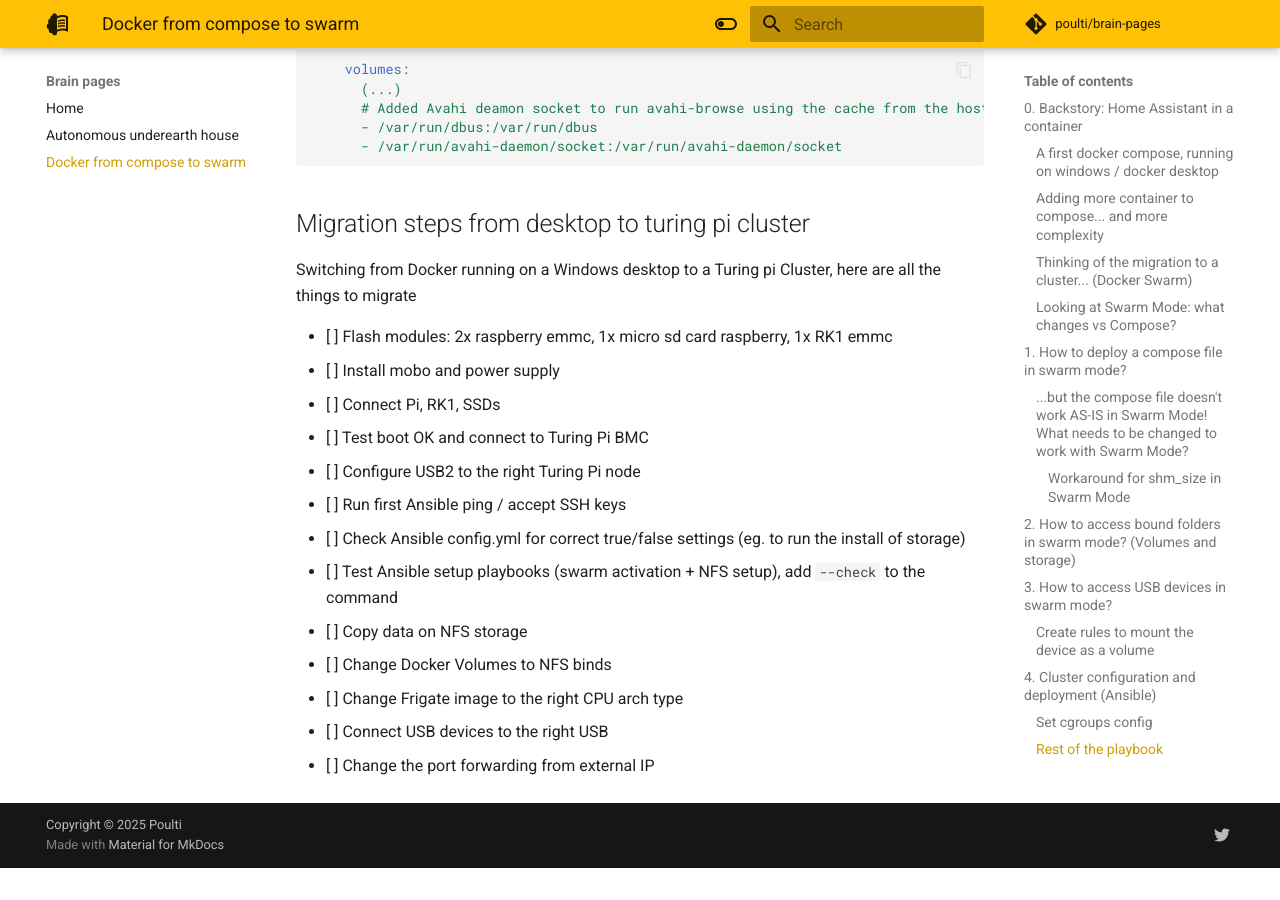
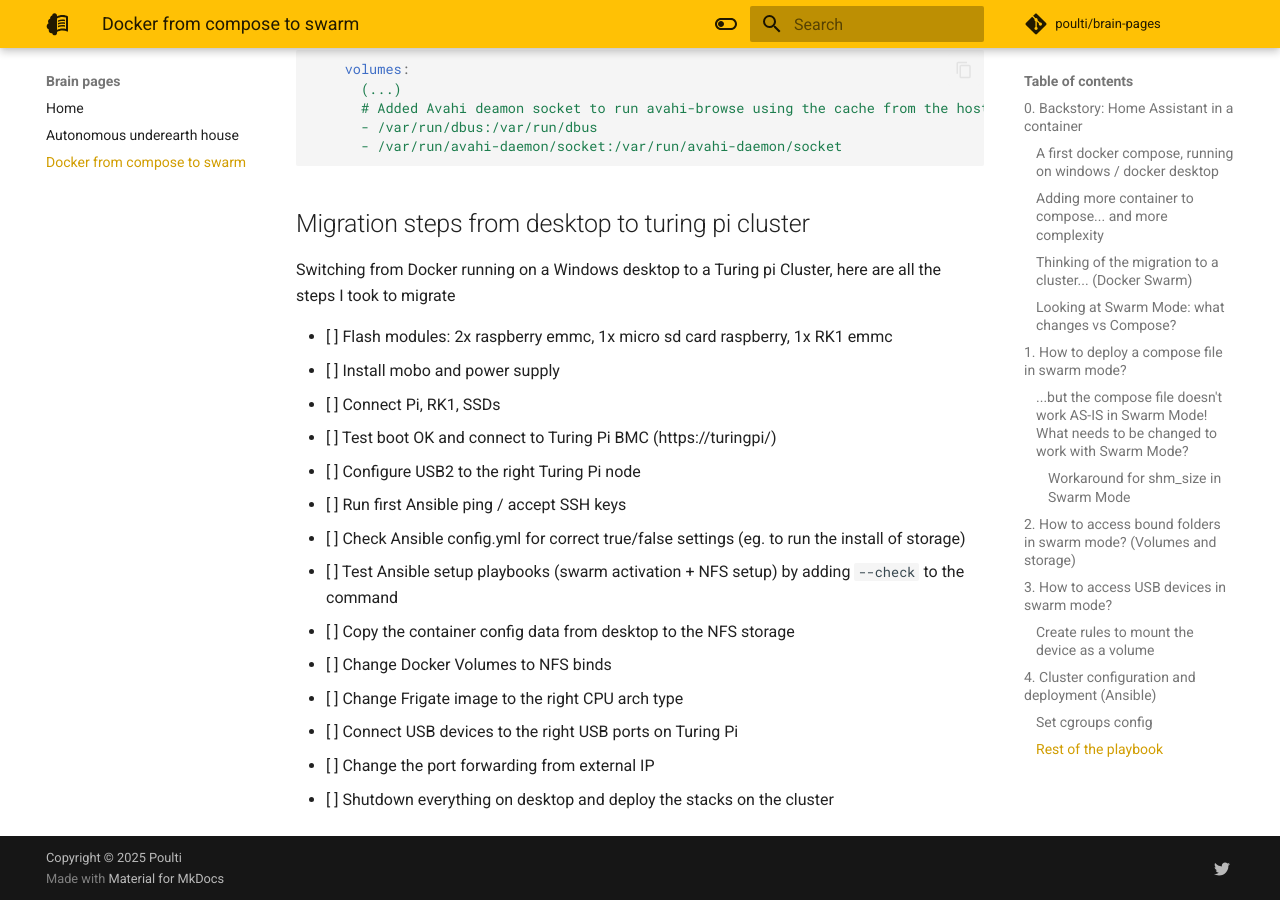
Before and after one commit to poulti/brain-pages, an MkDocs documentation site: the page built from docs/docker-from-compose-to-swarm.md, in a window 1280 px wide and 900 px high, scrolled down 16771 px. Built offline with MkDocs 1.6.1 and Material for MkDocs 9.7.7, drawn with Linux system fonts in a browser that asks for light colours; comment, search, counter and statistics services are not loaded; before the commit the page ends 17639 px from its top, so only the background shows below that.

Commit message:
Polished the migration steps

```diff
--- a/docs/docker-from-compose-to-swarm.md
+++ b/docs/docker-from-compose-to-swarm.md
@@ -607,18 +607,19 @@
 
 ## Migration steps from desktop to turing pi cluster
 
-Switching from Docker running on a Windows desktop to a Turing pi Cluster, here are all the things to migrate
+Switching from Docker running on a Windows desktop to a Turing pi Cluster, here are all the steps I took to migrate
 
 - [ ] Flash modules: 2x raspberry emmc, 1x micro sd card raspberry, 1x RK1 emmc
 - [ ] Install mobo and power supply
 - [ ] Connect Pi, RK1, SSDs
-- [ ] Test boot OK and connect to Turing Pi BMC
+- [ ] Test boot OK and connect to Turing Pi BMC (https://turingpi/)
 - [ ] Configure USB2 to the right Turing Pi node
 - [ ] Run first Ansible ping / accept SSH keys
 - [ ] Check Ansible config.yml for correct true/false settings (eg. to run the install of storage)
-- [ ] Test Ansible setup playbooks (swarm activation + NFS setup), add ``--check`` to the command
-- [ ] Copy data on NFS storage
+- [ ] Test Ansible setup playbooks (swarm activation + NFS setup) by adding ``--check`` to the command
+- [ ] Copy the container config data from desktop to the NFS storage
 - [ ] Change Docker Volumes to NFS binds
 - [ ] Change Frigate image to the right CPU arch type
-- [ ] Connect USB devices to the right USB
+- [ ] Connect USB devices to the right USB ports on Turing Pi
 - [ ] Change the port forwarding from external IP
+- [ ] Shutdown everything on desktop and deploy the stacks on the cluster
```
